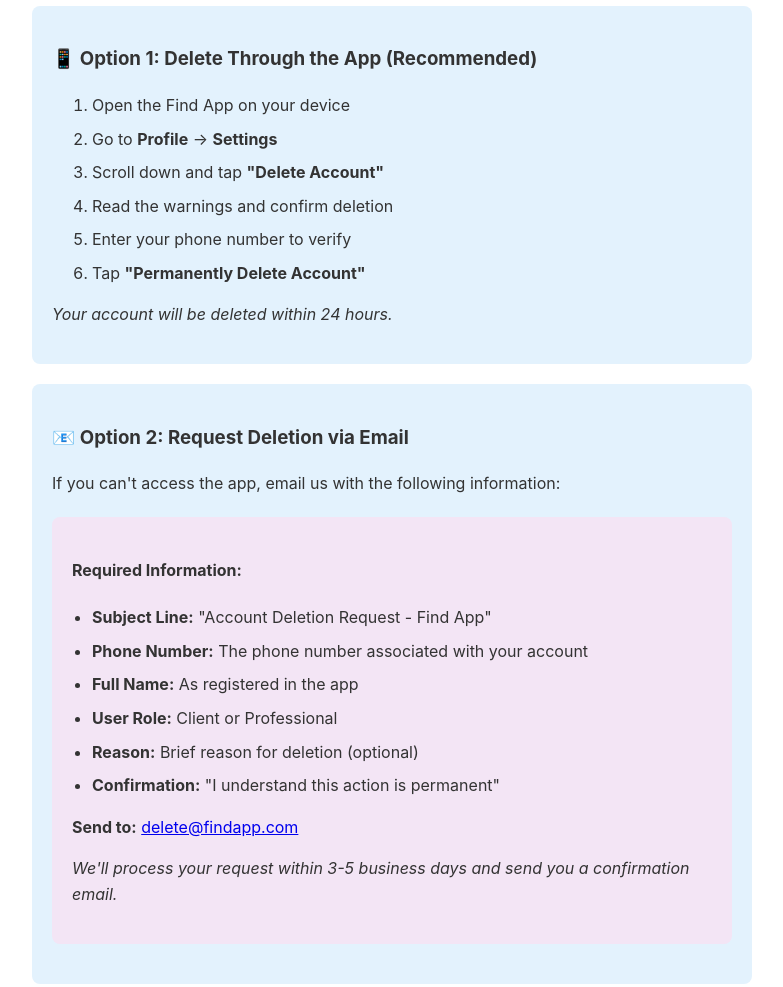
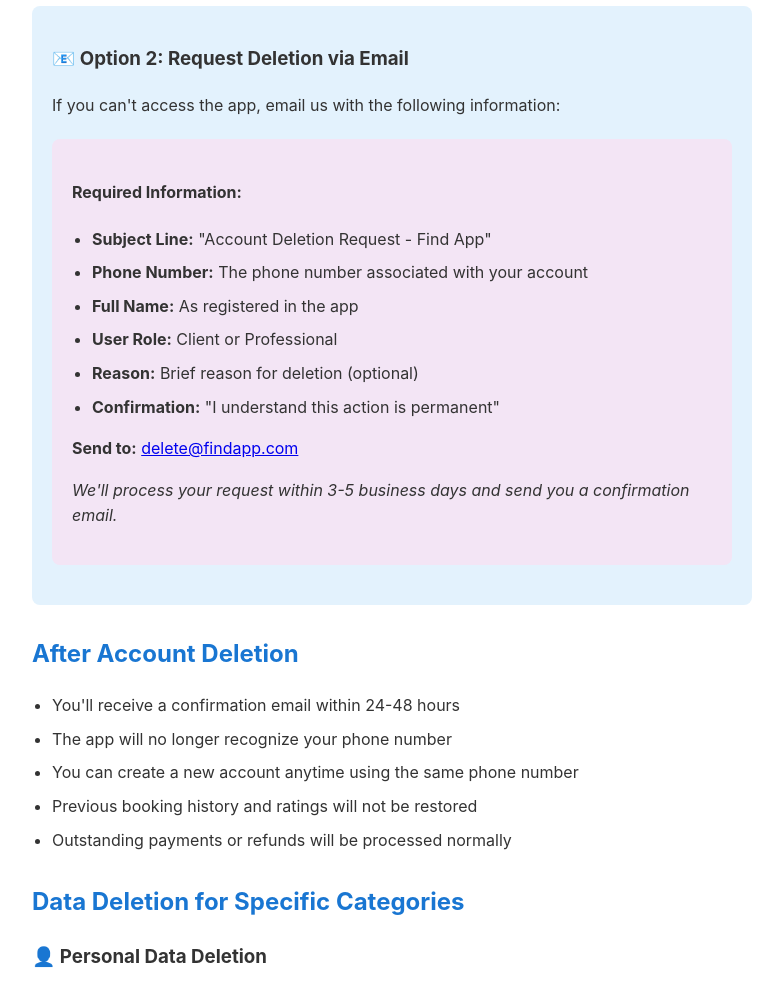
Before and after one commit to ToTharun/find-app, a plain HTML site: page delete-account.html in a window 1280 px wide. Shown: the part 1500-2487 px from the top of the page, without its empty margins (248-1031 px from the left). Drawn offline with Linux system fonts and the light colour scheme.

Commit message:
Update delete-account.html

```diff
--- a/delete-account.html
+++ b/delete-account.html
@@ -139,19 +139,6 @@
         <h2>How to Delete Your Account</h2>
 
         <div class="steps">
-            <h3>📱 Option 1: Delete Through the App (Recommended)</h3>
-            <ol>
-                <li>Open the Find App on your device</li>
-                <li>Go to <strong>Profile</strong> → <strong>Settings</strong></li>
-                <li>Scroll down and tap <strong>"Delete Account"</strong></li>
-                <li>Read the warnings and confirm deletion</li>
-                <li>Enter your phone number to verify</li>
-                <li>Tap <strong>"Permanently Delete Account"</strong></li>
-            </ol>
-            <p><em>Your account will be deleted within 24 hours.</em></p>
-        </div>
-
-        <div class="steps">
             <h3>📧 Option 2: Request Deletion via Email</h3>
             <p>If you can't access the app, email us with the following information:</p>
 
```
